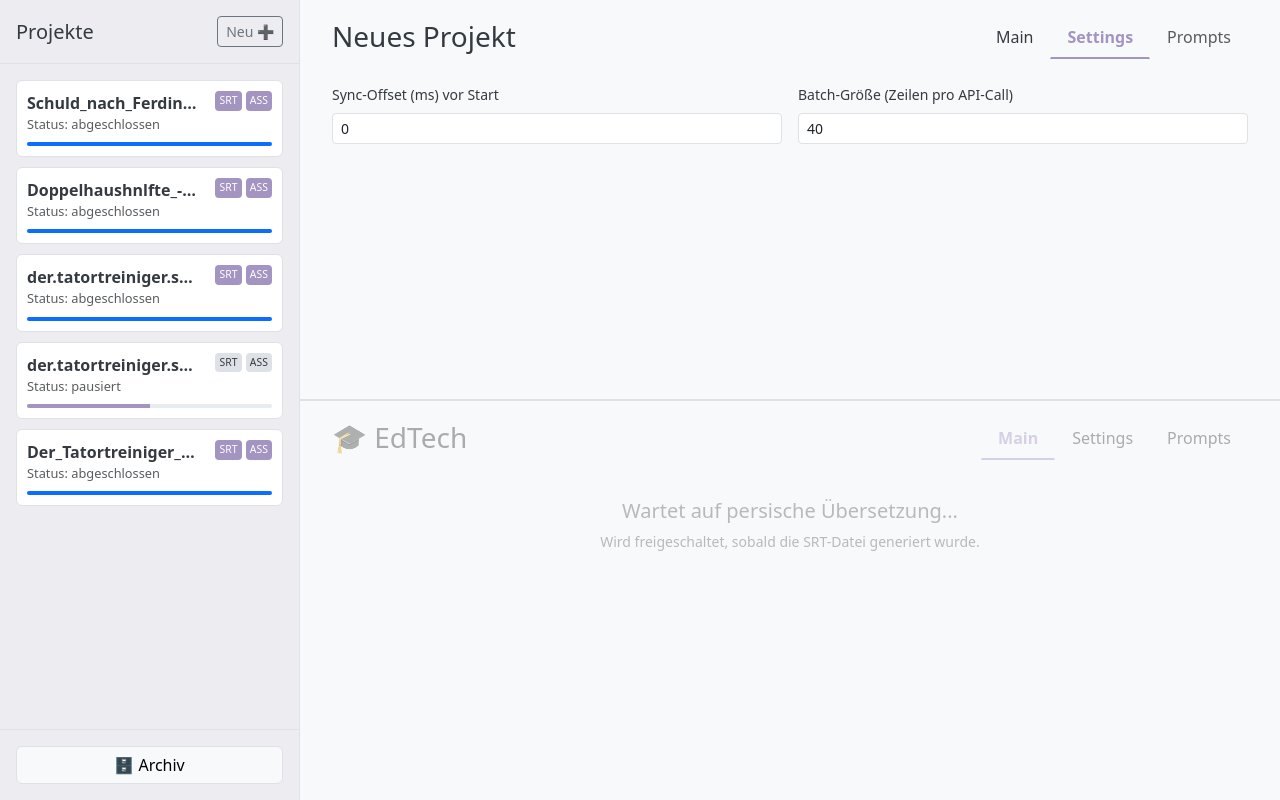
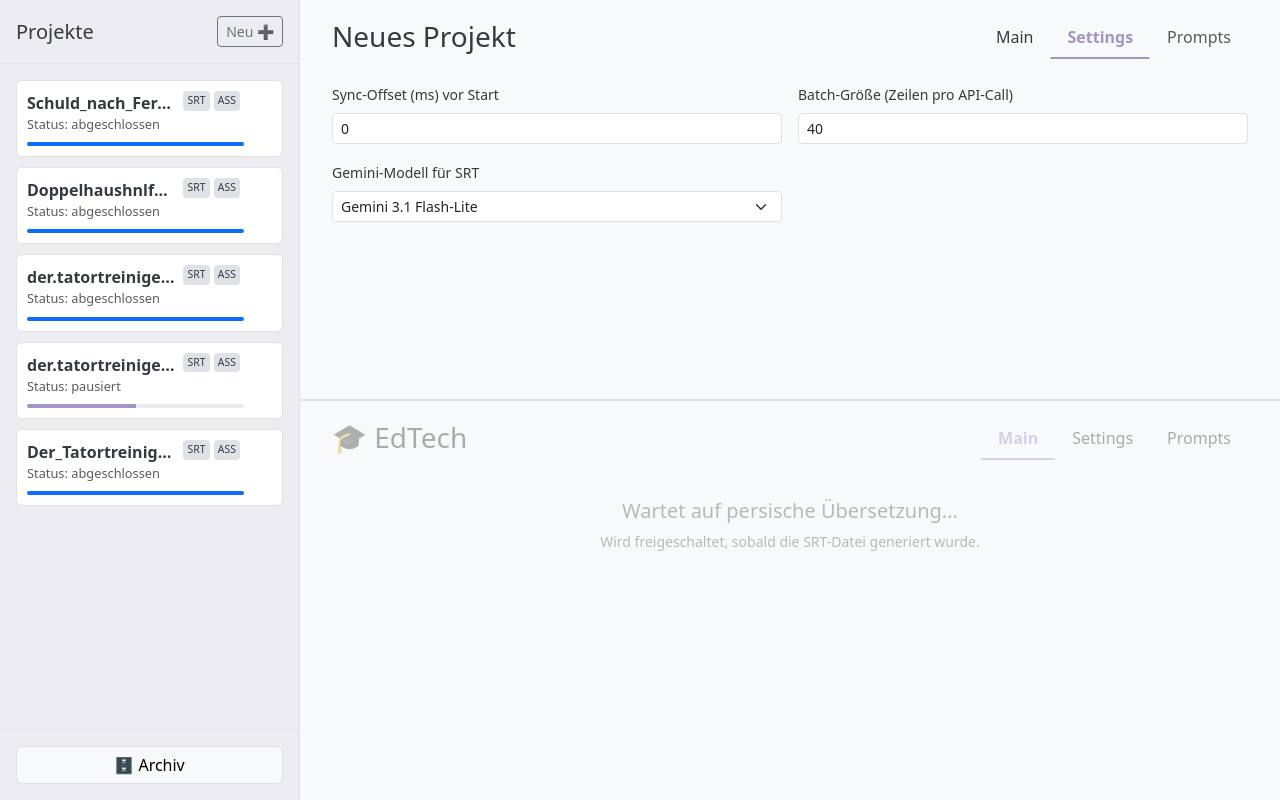
Before and after one commit to marcelsperner-ai/SubTranslate-2, a Flask app: page / in a window 1280 px wide, after a click on "Settings". Run offline with Flask 3, Linux system fonts and the light colour scheme; data comes from the database, SQL or seed files in the repository; both versions use the stored data as it was after the commit; some libraries are stand-ins or nearby versions.

Commit message:
Added Archive function and modell selection (Gemini API).

```diff
--- a/app/routes.py
+++ b/app/routes.py
@@ -9,7 +9,7 @@ from app.prompt_manager import load_prompts, get_edtech_instruction, get_system_
 import yaml
 from app.db import (
     create_translation, get_translation_by_id, update_translation,
-    get_db_logs, get_all_translations, archive_translation,
+    get_db_logs, get_all_translations, archive_translation, unarchive_translation,
     reset_translation_for_regeneration
 )
 from app.services.translation_service import start_translation_job
@@ -19,14 +19,43 @@ load_dotenv()
 
 @main_bp.route('/api/projects', methods=['GET'])
 def list_projects():
-    """Gibt alle Projekte für die Archiv-Ansicht zurück."""
-    return jsonify([p for p in get_all_translations() if not p.get('archived')])
+    """Liefert aktive und archivierte Projekte samt Dateistatus für die UI."""
+    outputs_dir = current_app.config['OUTPUTS_DIR']
+    projects = get_all_translations()
+    for project in projects:
+        base_name = project['original_filename'].replace('.srt', '')
+        project['available_downloads'] = {
+            'srt': os.path.exists(os.path.join(outputs_dir, f'{base_name}_FA.srt')),
+            'ass': bool(project.get('edtech_done')) and os.path.exists(os.path.join(outputs_dir, f'{base_name}_Interaktiv.ass')),
+            'csv': os.path.exists(os.path.join(outputs_dir, f'{base_name}_Vokabeln.csv')),
+        }
+    return jsonify(projects)
 
 @main_bp.route('/api/archive/<int:t_id>', methods=['POST'])
 def archive_project(t_id):
+    project = get_translation_by_id(t_id)
+    if not project:
+        return jsonify({"error": "Projekt nicht gefunden"}), 404
+    base_name = project['original_filename'].replace('.srt', '')
+    outputs_dir = current_app.config['OUTPUTS_DIR']
+    has_srt = os.path.exists(os.path.join(outputs_dir, f'{base_name}_FA.srt'))
+    has_ass = bool(project.get('edtech_done')) and os.path.exists(os.path.join(outputs_dir, f'{base_name}_Interaktiv.ass'))
+    if project.get('status') != 'abgeschlossen' or not has_srt or not has_ass:
+        return jsonify({"error": "Archivieren ist erst möglich, wenn SRT und ASS vollständig erstellt wurden."}), 409
     if archive_translation(t_id):
         return jsonify({"message": "Projekt archiviert"})
     return jsonify({"error": "Projekt nicht gefunden"}), 404
+
+@main_bp.route('/api/unarchive/<int:t_id>', methods=['POST'])
+def unarchive_project(t_id):
+    project = get_translation_by_id(t_id)
+    if not project:
+        return jsonify({"error": "Projekt nicht gefunden"}), 404
+    if not project.get('archived'):
+        return jsonify({"message": "Projekt ist bereits aktiv"})
+    if unarchive_translation(t_id):
+        return jsonify({"message": "Projekt wiederhergestellt"})
+    return jsonify({"error": "Projekt konnte nicht wiederhergestellt werden"}), 409
 
 @main_bp.route('/', methods=['GET'])
 def index():
@@ -100,7 +129,9 @@ def upload_file():
         'episode_summary': real_summary,
         'profile_key': profile_key,
         'sync_offset': sync_offset,
-        'gemini_model': request.form.get('gemini_model', 'gemini-3-flash-preview'),
+        'gemini_model': request.form.get('translation_model', request.form.get('gemini_model', 'gemini-3.1-flash-lite')),
+        'translation_model': request.form.get('translation_model', request.form.get('gemini_model', 'gemini-3.1-flash-lite')),
+        'edtech_model': request.form.get('edtech_model', 'gemini-3.1-flash-lite'),
         'export_path': request.form.get('export_path', '')
     })
 
@@ -154,7 +185,13 @@ def regenerate_translation(t_id):
         return jsonify({"error": "Ungültiger Übersetzungs-Sync-Offset."}), 400
     if not reset_translation_for_regeneration(t_id):
         return jsonify({"error": "Projekt kann derzeit nicht neu generiert werden."}), 409
-    save_project_settings(t_id, {**t, 'sync_offset': sync_offset})
+    translation_model = data.get('translation_model', t.get('translation_model') or t.get('gemini_model') or 'gemini-3.1-flash-lite')
+    save_project_settings(t_id, {
+        **t,
+        'sync_offset': sync_offset,
+        'gemini_model': translation_model,
+        'translation_model': translation_model,
+    })
 
     base_name = t['original_filename'].replace('.srt', '')
     for suffix in ('_FA.srt', '_Vokabeln.csv', '_Interaktiv.ass'):
@@ -246,7 +283,12 @@ def fix_edtech(t_id):
             api_key = os.getenv("GEMINI_API_KEY")
             if not api_key: return jsonify({"error": "API Key fehlt"}), 500
             gemini_followup_fix_mismatches(
-                api_key, farsi_srt, csv_file, kw_mismatches + data_issues, german_srt_path=german_srt
+                api_key,
+                farsi_srt,
+                csv_file,
+                kw_mismatches + data_issues,
+                german_srt_path=german_srt,
+                model=t.get('edtech_model') or t.get('gemini_model') or 'gemini-3.1-flash-lite'
             )
         elif method == 'ignore':
             pass
@@ -285,7 +327,7 @@ def generate_edtech(t_id):
         infobox_content = data.get('infobox_content', t.get('infobox_content', 'german_only'))
         episode_summary = data.get('episode_summary', t.get('episode_summary', ''))
         profile_key = data.get('profile_key', t.get('profile_key', 'default'))
-        gemini_model = data.get('gemini_model', t.get('gemini_model', 'gemini-3.1-flash-lite'))
+        gemini_model = data.get('edtech_model', data.get('gemini_model', t.get('edtech_model') or t.get('gemini_model', 'gemini-3.1-flash-lite')))
         custom_edtech_prompt = data.get('custom_edtech_prompt', '').strip()
 
         # 2. Sauberes Dictionary für die DB bauen und speichern
@@ -299,7 +341,9 @@ def generate_edtech(t_id):
             'infobox_content': infobox_content,
             'episode_summary': episode_summary,
             'profile_key': profile_key
-            , 'gemini_model': gemini_model
+            , 'gemini_model': t.get('gemini_model') or t.get('translation_model', 'gemini-3.1-flash-lite')
+            , 'translation_model': t.get('translation_model') or t.get('gemini_model', 'gemini-3.1-flash-lite')
+            , 'edtech_model': gemini_model
         }
         save_project_settings(t_id, merged_settings)
 
--- a/app/services/translation_service.py
+++ b/app/services/translation_service.py
@@ -179,7 +179,7 @@ def _translation_worker(t_id, api_key, uploads_dir, outputs_dir, worker_token, p
         prompts_data = load_prompts()
         custom_prompt = prompt_override if prompt_override is not None else (t.get('custom_translation_prompt', '') or '')
         episode_summary = t.get('episode_summary', '').strip()
-        gemini_model = t.get('gemini_model') or 'gemini-3.1-flash-lite'
+        gemini_model = t.get('translation_model') or t.get('gemini_model') or 'gemini-3.1-flash-lite'
         base_prompt = custom_prompt or get_system_instruction(prompts_data, t.get('profile_key', 'default'))
         final_system_prompt = append_episode_summary(base_prompt, episode_summary)
 
--- a/app/static/js/main.js
+++ b/app/static/js/main.js
@@ -13,6 +13,7 @@ const startBtn = document.getElementById('startBtn');
 const seriesSelect = document.getElementById('seriesSelect');
 const episodeSelect = document.getElementById('episodeSelect');
 const transSettingsForm = document.getElementById('transSettingsForm');
+const translationModelSelect = document.getElementById('translationModelSelect');
 const transPromptsTab = document.getElementById('transPromptsTab');
 const translationPromptInput = document.getElementById('translationPromptInput');
 const translationPromptSaveButton = document.getElementById('btnSaveTranslationPrompt');
@@ -44,6 +45,7 @@ const btnGenerateEdtech = document.getElementById('btnGenerateEdtech');
 const btnRebuildAss = document.getElementById('btnRebuildAss');
 const generateEdtechForm = document.getElementById('generateEdtechForm');
 const edtechSettingsForm = document.getElementById('edtechSettingsForm');
+const edtechModelSelect = document.getElementById('edtechModelSelect');
 const edtechPromptInput = document.getElementById('edtechPromptInput');
 const edtechPromptSaveButton = document.getElementById('btnSaveEdtechPrompt');
 const regenerateEdtechPromptButton = document.getElementById('btnRegenerateEdtechPrompt');
@@ -55,6 +57,10 @@ const btnFixKeywordsGemini = document.getElementById('btnFixKeywordsGemini');
 const btnFixTimestampsPython = document.getElementById('btnFixTimestampsPython');
 const btnIgnoreMismatches = document.getElementById('btnIgnoreMismatches');
 const archiveTableBody = document.querySelector('#archiveModal tbody');
+const archiveConfirmModalElement = document.getElementById('archiveConfirmModal');
+const archiveConfirmModal = new bootstrap.Modal(archiveConfirmModalElement);
+const archiveConfirmProjectName = document.getElementById('archiveConfirmProjectName');
+const btnConfirmArchiveProject = document.getElementById('btnConfirmArchiveProject');
 const translationSyncOffsetInput = transSettingsForm.elements['sync_offset'];
 const syncOffsetWarningModal = new bootstrap.Modal(document.getElementById('syncOffsetWarningModal'));
 const btnUseEdtechSyncOffset = document.getElementById('btnUseEdtechSyncOffset');
@@ -67,6 +73,7 @@ let translationPromptConfirmed = false;
 let episodeSummarySaved = true;
 let hasGeneratedAss = false;
 let savedEdtechSettings = null;
+let pendingArchiveProjectId = null;
 let loadedTranslationSyncOffset = translationSyncOffsetInput.value;
 let pendingTranslationSyncOffset = null;
 let edtechPromptLoaded = false;
@@ -83,6 +90,11 @@ function updateTranslationPromptActions() {
     const hasPromptChange = promptPreviewLoaded && translationPromptChanged && translationPromptInput.value.trim();
     translationPromptSaveButton.disabled = !hasPromptChange || translationPromptConfirmed;
     regenerateTranslationButton.disabled = !hasPromptChange || !translationPromptConfirmed || !currentProjectId || !currentAvailableDownloads.srt;
+}
+
+function setModelSelectValue(select, model) {
+    const hasOption = Array.from(select.options).some(option => option.value === model);
+    select.value = hasOption ? model : 'gemini-3.1-flash-lite';
 }
 
 function updateEdtechPromptActions() {
@@ -352,6 +364,7 @@ function getEdtechSettingsSnapshot() {
     const settings = {};
     for (const field of edtechSettingsForm.elements) {
         if (!field.name) continue;
+        if (field.name === 'edtech_model') continue;
         settings[field.name] = field.type === 'checkbox' ? field.checked : field.value;
     }
     return JSON.stringify(settings);
@@ -424,9 +437,24 @@ episodeSelect.addEventListener('change', () => {
     loadPromptPreview();
 });
 
-function openProjectFromElement(projectElement) {
+async function openProjectFromElement(projectElement) {
     const projectId = Number(projectElement.dataset.projectId);
     if (!Number.isInteger(projectId)) return;
+
+    if (projectElement.dataset.projectArchived === 'true') {
+        projectElement.disabled = true;
+        try {
+            const response = await fetch(`/api/unarchive/${projectId}`, { method: 'POST' });
+            const result = await response.json();
+            if (!response.ok) throw new Error(result.error || 'Projekt konnte nicht wiederhergestellt werden.');
+            await loadProjects();
+            bootstrap.Modal.getInstance(document.getElementById('archiveModal'))?.hide();
+        } catch (error) {
+            projectElement.disabled = false;
+            alert(error.message);
+            return;
+        }
+    }
 
     loadProjectToMain(
         projectId,
@@ -436,7 +464,16 @@ function openProjectFromElement(projectElement) {
 }
 
 sidebarList.addEventListener('click', (event) => {
-    const projectElement = event.target.closest('.mini-project[data-project-id]');
+    const archiveButton = event.target.closest('.archive-project-button[data-project-id]');
+    if (archiveButton && sidebarList.contains(archiveButton)) {
+        event.stopPropagation();
+        pendingArchiveProjectId = Number(archiveButton.dataset.projectId);
+        archiveConfirmProjectName.textContent = archiveButton.dataset.projectTitle;
+        archiveConfirmModal.show();
+        return;
+    }
+
+    const projectElement = event.target.closest('.mini-project-open[data-project-id]');
     if (projectElement && sidebarList.contains(projectElement)) {
         openProjectFromElement(projectElement);
     }
@@ -445,7 +482,7 @@ sidebarList.addEventListener('click', (event) => {
 sidebarList.addEventListener('keydown', (event) => {
     if (event.key !== 'Enter' && event.key !== ' ') return;
 
-    const projectElement = event.target.closest('.mini-project[data-project-id]');
+    const projectElement = event.target.closest('.mini-project-open[data-project-id]');
     if (projectElement && sidebarList.contains(projectElement)) {
         event.preventDefault();
         openProjectFromElement(projectElement);
@@ -457,6 +494,29 @@ archiveTableBody.addEventListener('click', (event) => {
     if (projectElement && archiveTableBody.contains(projectElement)) {
         openProjectFromElement(projectElement);
     }
+});
+
+btnConfirmArchiveProject.addEventListener('click', async () => {
+    if (!pendingArchiveProjectId) return;
+    btnConfirmArchiveProject.disabled = true;
+    btnConfirmArchiveProject.textContent = 'Wird archiviert ...';
+    try {
+        const response = await fetch(`/api/archive/${pendingArchiveProjectId}`, { method: 'POST' });
+        const result = await response.json();
+        if (!response.ok) throw new Error(result.error || 'Projekt konnte nicht archiviert werden.');
+        archiveConfirmModal.hide();
+        pendingArchiveProjectId = null;
+        await loadProjects();
+    } catch (error) {
+        alert(error.message);
+    } finally {
+        btnConfirmArchiveProject.disabled = false;
+        btnConfirmArchiveProject.textContent = 'Archivieren';
+    }
+});
+
+archiveConfirmModalElement.addEventListener('hidden.bs.modal', () => {
+    pendingArchiveProjectId = null;
 });
 
 // 2. PROJEKTE & ARCHIV LADEN
@@ -471,25 +531,33 @@ async function loadProjects() {
         sidebarList.innerHTML = '';
         archiveTableBody.innerHTML = '';
 
-        projects.forEach(p => {
+        const activeProjects = projects.filter(project => !project.archived);
+        const archivedProjects = projects.filter(project => project.archived);
+
+        activeProjects.forEach(p => {
             let percent = p.total_lines > 0 ? Math.round((p.translated_lines / p.total_lines) * 100) : 0;
             let isActive = p.id === currentProjectId ? 'active' : '';
-            let edtechDone = p.edtech_done ? 'done' : '';
-            let transDone = p.status === 'abgeschlossen' ? 'done' : '';
+            let edtechDone = p.available_downloads?.ass ? 'done' : '';
+            let transDone = p.available_downloads?.srt ? 'done' : '';
             let progressColor = p.status === 'abgeschlossen' ? 'bg-success' : 'var(--purple-accent)';
             let name = p.original_filename.replace('.srt', '');
             let safeName = escapeHtml(name);
             let safeStatus = escapeHtml(p.status);
+            let canArchive = p.status === 'abgeschlossen'
+                && p.available_downloads?.srt && p.available_downloads?.ass;
 
-            // Sidebar Eintrag
+            let archiveButton = canArchive
+                ? `<button type="button" class="archive-project-button" data-project-id="${Number(p.id)}" data-project-title="${safeName}" aria-label="${safeName} archivieren" title="Projekt archivieren">×</button>`
+                : '';
             let sidebarHtml = `
-            <div class="mini-project ${isActive}" data-project-id="${Number(p.id)}" data-project-title="${safeName}" data-project-status="${safeStatus}" role="button" tabindex="0">
+            <div class="mini-project ${isActive}">
+                <button type="button" class="mini-project-open" data-project-id="${Number(p.id)}" data-project-title="${safeName}" data-project-status="${safeStatus}">
                     <div class="d-flex justify-content-between align-items-start">
-                    <div class="text-truncate" style="max-width: 70%;">
+                        <div class="text-truncate" style="max-width: 68%;">
                             <div class="fw-bold fs-6 text-truncate">${safeName}</div>
                             <div class="text-muted" style="font-size: 0.8em;">Status: ${safeStatus}</div>
                         </div>
-                    <div class="d-flex gap-1">
+                        <div class="d-flex gap-1 me-1">
                             <span class="file-badge ${transDone}">SRT</span>
                             <span class="file-badge ${edtechDone}">ASS</span>
                         </div>
@@ -497,20 +565,28 @@ async function loadProjects() {
                     <div class="progress mt-2" style="height: 4px;">
                         <div class="progress-bar" style="background-color: ${progressColor}; width: ${percent}%;"></div>
                     </div>
+                </button>
+                ${archiveButton}
             </div>`;
             sidebarList.insertAdjacentHTML('beforeend', sidebarHtml);
+        });
 
-            // Archiv Eintrag (nur Status-Farbe anpassen)
+        archivedProjects.forEach(p => {
+            const safeName = escapeHtml(p.original_filename.replace('.srt', ''));
+            const safeStatus = escapeHtml(p.status);
             let badgeClass = p.status === 'abgeschlossen' ? 'bg-success' : (p.status === 'laufend' ? 'bg-primary' : 'bg-secondary');
             let archiveHtml = `
             <tr>
                 <td>${safeName}</td>
                 <td><span class="badge ${badgeClass}">${safeStatus}</span></td>
                 <td class="text-muted small">${new Date(p.last_updated).toLocaleString()}</td>
-                <td><button class="btn btn-sm btn-outline-secondary" data-project-id="${Number(p.id)}" data-project-title="${safeName}" data-project-status="${safeStatus}" data-bs-dismiss="modal">Öffnen</button></td>
+                <td><button class="btn btn-sm btn-outline-secondary" data-project-id="${Number(p.id)}" data-project-title="${safeName}" data-project-status="${safeStatus}" data-project-archived="true">Öffnen</button></td>
             </tr>`;
             archiveTableBody.insertAdjacentHTML('beforeend', archiveHtml);
         });
+        if (archivedProjects.length === 0) {
+            archiveTableBody.innerHTML = '<tr><td colspan="4" class="text-center text-muted py-4">Noch keine archivierten Projekte.</td></tr>';
+        }
     } catch (e) {
         console.error("Fehler beim Laden der Projekte", e);
     } finally {
@@ -547,6 +623,8 @@ async function loadProjectToMain(id, title, status) {
             let pData = await pRes.json();
             translationSyncOffsetInput.value = pData.sync_offset ?? 0;
             loadedTranslationSyncOffset = translationSyncOffsetInput.value;
+            setModelSelectValue(translationModelSelect, pData.translation_model || pData.gemini_model);
+            setModelSelectValue(edtechModelSelect, pData.edtech_model || pData.gemini_model);
             availableDownloads = pData.available_downloads || availableDownloads;
             currentAvailableDownloads = availableDownloads;
             hasGeneratedAss = Boolean(availableDownloads.ass);
@@ -619,6 +697,7 @@ form.addEventListener('submit', async (e) => {
     if (isCustomEpisodeSelected()) {
         formData.set('episode_summary_override', episodeSummaryInput.value);
     }
+    formData.set('edtech_model', edtechModelSelect.value);
     projectTitle.textContent = projectTitleText;
 
     try {
--- a/app/templates/index.html
+++ b/app/templates/index.html
@@ -46,17 +46,52 @@
             padding: 1rem;
         }
         .mini-project {
+            position: relative;
             background: white;
             border: 1px solid var(--border-gray);
             border-radius: 6px;
-            padding: 10px;
+            padding: 0;
             margin-bottom: 10px;
-            cursor: pointer;
             transition: border-color 0.2s;
         }
         .mini-project:hover, .mini-project.active {
             border-color: var(--purple-accent);
             background-color: var(--pale-purple);
+        }
+        .mini-project-open {
+            display: block;
+            width: 100%;
+            padding: 10px 38px 10px 10px;
+            border: 0;
+            border-radius: inherit;
+            background: transparent;
+            color: inherit;
+            text-align: left;
+        }
+        .mini-project-open:focus-visible,
+        .archive-project-button:focus-visible {
+            outline: 2px solid var(--purple-accent);
+            outline-offset: 2px;
+        }
+        .archive-project-button {
+            position: absolute;
+            top: 5px;
+            right: 5px;
+            z-index: 1;
+            width: 25px;
+            height: 25px;
+            padding: 0;
+            border: 1px solid var(--border-gray);
+            border-radius: 4px;
+            background: white;
+            color: var(--text-dark);
+            font-size: 1.1rem;
+            line-height: 1;
+        }
+        .archive-project-button:hover {
+            border-color: var(--purple-accent);
+            background: var(--pale-purple);
+            color: var(--text-dark);
         }
         .file-badge {
             font-size: 0.65em;
@@ -418,6 +453,19 @@
                                 <label class="form-label small">Batch-Größe (Zeilen pro API-Call)</label>
                                 <input type="number" name="batch_size" class="form-control form-control-sm" value="40">
                             </div>
+                            <div class="col-md-6">
+                                <label class="form-label small" for="translationModelSelect">Gemini-Modell für SRT</label>
+                                <select class="form-select form-select-sm" id="translationModelSelect" name="translation_model">
+                                    <option value="gemini-3.1-flash-lite">Gemini 3.1 Flash-Lite</option>
+                                    <option value="gemini-3-flash">Gemini 3 Flash</option>
+                                    <option value="gemini-3.8-flash">Gemini 3.8 Flash</option>
+                                    <option value="gemini-3.7-flash">Gemini 3.7 Flash</option>
+                                    <option value="gemini-3.6-flash">Gemini 3.6 Flash</option>
+                                    <option value="gemini-3.5-flash">Gemini 3.5 Flash</option>
+                                    <option value="gemini-3.5-flash-lite">Gemini 3.5 Flash-Lite</option>
+                                    <option value="gemini-3.1-pro-preview">Gemini 3.1 Pro</option>
+                                </select>
+                            </div>
                         </div>
                     </form>
                 </div>
@@ -494,6 +542,19 @@
                                 <input type="number" name="ass_sync_offset" class="form-control form-control-sm" value="0">
                             </div>
                             <div class="col-md-12">
+                                <label class="form-label small" for="edtechModelSelect">Gemini-Modell für EdTech</label>
+                                <select name="edtech_model" class="form-select form-select-sm" id="edtechModelSelect">
+                                    <option value="gemini-3.1-flash-lite">Gemini 3.1 Flash-Lite</option>
+                                    <option value="gemini-3-flash">Gemini 3 Flash</option>
+                                    <option value="gemini-3.8-flash">Gemini 3.8 Flash</option>
+                                    <option value="gemini-3.7-flash">Gemini 3.7 Flash</option>
+                                    <option value="gemini-3.6-flash">Gemini 3.6 Flash</option>
+                                    <option value="gemini-3.5-flash">Gemini 3.5 Flash</option>
+                                    <option value="gemini-3.5-flash-lite">Gemini 3.5 Flash-Lite</option>
+                                    <option value="gemini-3.1-pro-preview">Gemini 3.1 Pro</option>
+                                </select>
+                            </div>
+                            <div class="col-md-12">
                                 <label class="form-label small">Infobox Inhalt</label>
                                 <select name="infobox_content" class="form-select form-select-sm">
                                     <option value="german_only">Nur deutsches Wort</option>
@@ -559,15 +620,26 @@
                                 <th>Aktion</th>
                             </tr>
                         </thead>
-                        <tbody>
-                            <tr>
-                                <td>Charité - 1.3</td>
-                                <td><span class="badge bg-success">Abgeschlossen</span></td>
-                                <td class="text-muted small">Gestern, 14:30</td>
-                                <td><button class="btn btn-sm btn-outline-secondary">Öffnen</button></td>
-                            </tr>
-                        </tbody>
+                        <tbody></tbody>
                     </table>
+                </div>
+            </div>
+        </div>
+    </div>
+
+    <div class="modal fade" id="archiveConfirmModal" tabindex="-1" aria-labelledby="archiveConfirmTitle" aria-hidden="true">
+        <div class="modal-dialog modal-dialog-centered">
+            <div class="modal-content">
+                <div class="modal-header">
+                    <h5 class="modal-title" id="archiveConfirmTitle">Projekt archivieren?</h5>
+                    <button type="button" class="btn-close" data-bs-dismiss="modal" aria-label="Schließen"></button>
+                </div>
+                <div class="modal-body">
+                    <p class="mb-0">Das Projekt <strong id="archiveConfirmProjectName"></strong> wird aus der Seitenleiste entfernt. Es bleibt mit seinen Dateien im Archiv verfügbar.</p>
+                </div>
+                <div class="modal-footer">
+                    <button type="button" class="btn btn-outline-secondary" data-bs-dismiss="modal">Abbrechen</button>
+                    <button type="button" class="btn btn-danger" id="btnConfirmArchiveProject">Archivieren</button>
                 </div>
             </div>
         </div>
```
Also changed, not shown: app/db.py (+28 -2 lines), app/services/edtech_service.py (+5 -2 lines), instance/translations.db. Lines whose indentation alone changed are shown as unchanged.
